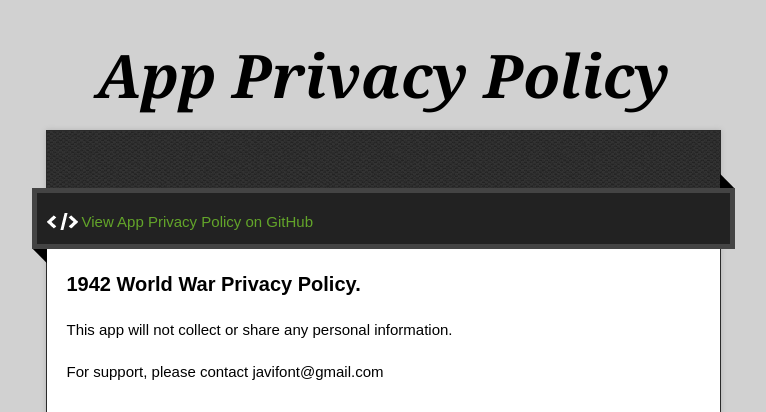
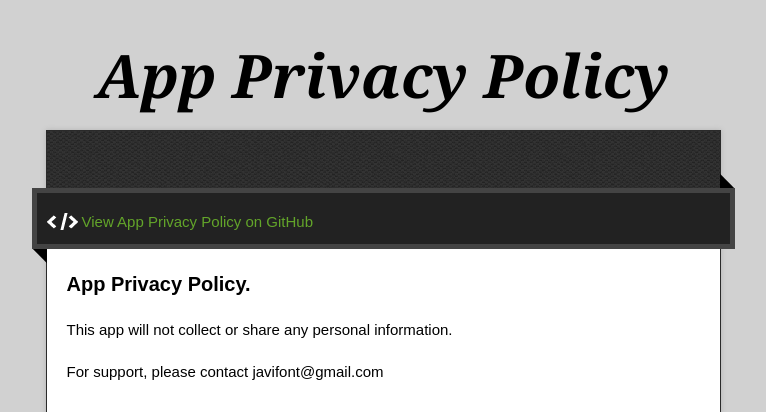
Before and after one commit to kabirules/kabirules.github.io, a plain HTML site: page app-pp.html in a window 1280 px wide. Shown: the top 412 px of the page, without its empty margins (257-1023 px from the left). Drawn offline with nearby package versions, Linux system fonts and the light colour scheme.

Commit message:
Update app-pp.html

```diff
--- a/app-pp.html
+++ b/app-pp.html
@@ -35,7 +35,7 @@
         </div>
         <article class="markdown-body">
           <h3>
-<a id="welcome-to-github-pages" class="anchor" href="#welcome-to-github-pages" aria-hidden="true"><span class="octicon octicon-link"></span></a>1942 World War Privacy Policy.</h3>
+<a id="welcome-to-github-pages" class="anchor" href="#welcome-to-github-pages" aria-hidden="true"><span class="octicon octicon-link"></span></a>App Privacy Policy.</h3>
 
 <p>This app will not collect or share any personal information.</p>
           <p>For support, please contact javifont@gmail.com</p>
```
